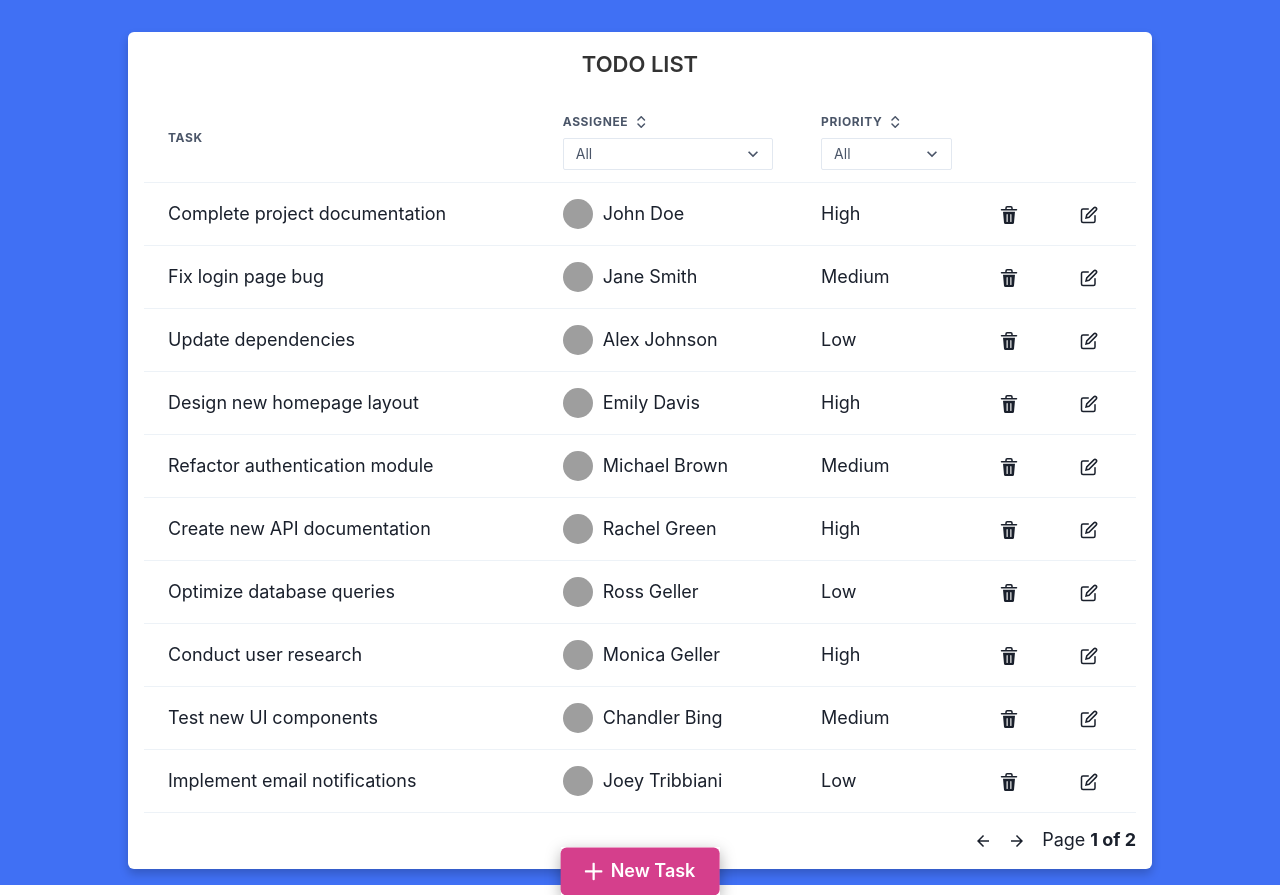
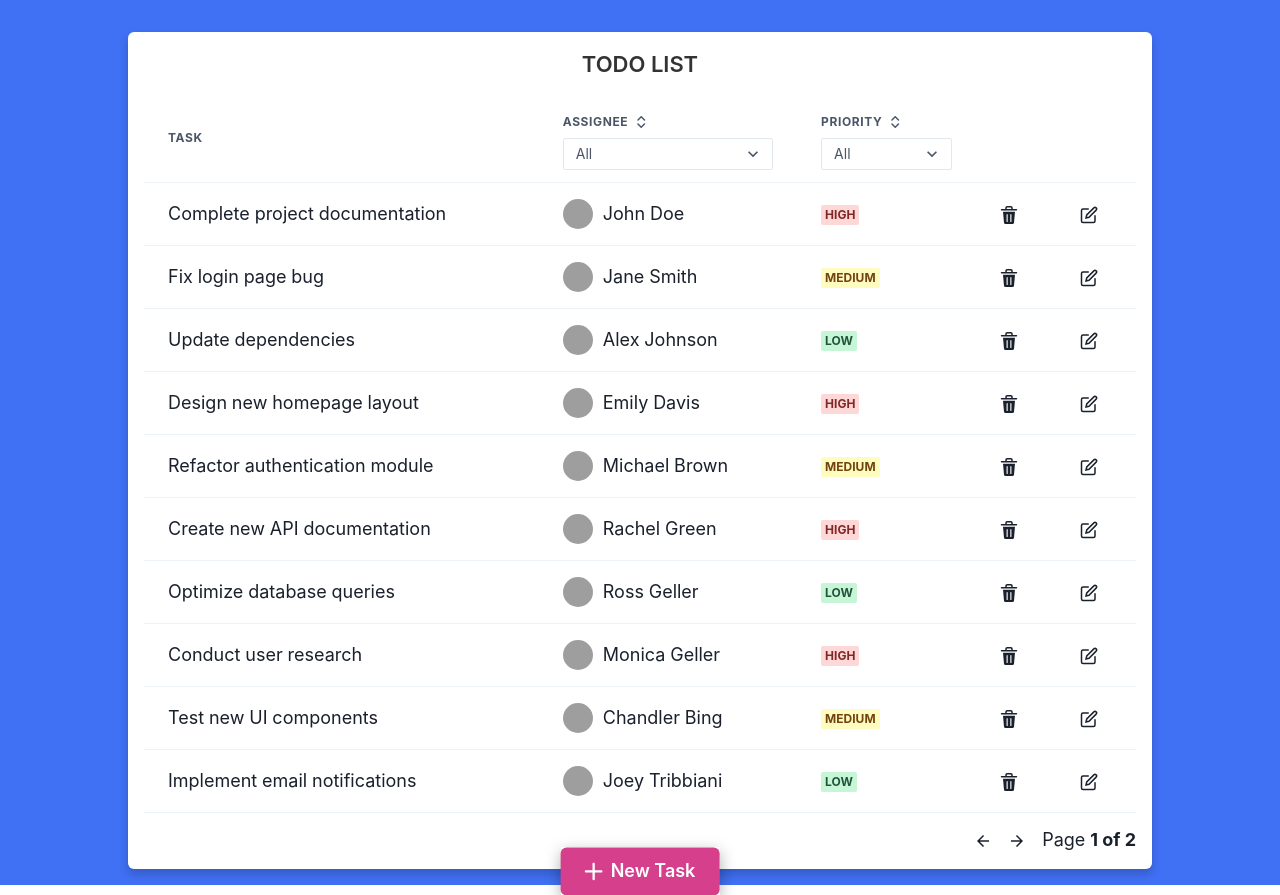
Before and after one commit to GigoDev/ToDoList, a React (Vite) app: page /todo in a window 1280 px wide. Built offline with nearby package versions, Linux system fonts and the light colour scheme; grey boxes are pictures that could not be loaded.

Commit message:
Add a badge to priority

```diff
--- a/src/assets/styles/basics/_layout.scss
+++ /dev/null
@@ -1,4 +0,0 @@
-// .main-container {
-//     display: grid;
-//     place-items: center;
-// }
--- a/src/assets/styles/main.scss
+++ b/src/assets/styles/main.scss
@@ -5,7 +5,6 @@
 
 // Basics
 @import "basics/helpers";
-@import "basics/layout";
 @import "basics/base";
 
 // pages
--- a/src/assets/styles/pages/_TodoEdit.scss
+++ b/src/assets/styles/pages/_TodoEdit.scss
@@ -13,10 +13,6 @@
     background-color: #fff;
     border-radius: 6px;
     box-shadow: 0 5px 10px rgba(0, 0, 0, 0.2);
-    // box-shadow:
-    // 0 0 0 100vmax rgba(0, 0, 0, 0.5),
-    // -3px 1px 28px #00000043;
-
 
     h1 {
         align-self: center;
--- a/src/cmps/ReactTable.jsx
+++ b/src/cmps/ReactTable.jsx
@@ -20,6 +20,7 @@ import {
     TableCaption,
     TableContainer,
     Input,
+    Badge,
 } from '@chakra-ui/react'
 
 import { Filter } from './Filter'
@@ -48,7 +49,6 @@ export const ReactTable = memo(function ReactTable({ data, onRemoveTodo, paginat
                             <img className='avatar'
                                 src={`https://api.dicebear.com/9.x/personas/svg?seed=${assigneeName}`}
                                 alt="Assignee Avatar"
-                                // style={{ width: '30px', height: '30px', borderRadius: '50%', marginRight: '10px' }}
                             />
                             <span>{assigneeName}</span>
                         </div>
@@ -61,6 +61,26 @@ export const ReactTable = memo(function ReactTable({ data, onRemoveTodo, paginat
             {
                 accessorKey: 'priority',
                 header: () => 'Priority',
+                cell: info => {
+                    const priority = info.getValue();
+                    let colorScheme = '';
+
+                    switch (priority) {
+                        case 'Low':
+                            colorScheme = 'green';
+                            break;
+                        case 'Medium':
+                            colorScheme = 'yellow';
+                            break;
+                        case 'High':
+                            colorScheme = 'red';
+                            break;
+                        default:
+                            colorScheme = 'gray';
+                    }
+
+                    return <Badge colorScheme={colorScheme}>{priority}</Badge>;
+                },
                 meta: {
                     filterVariant: 'select',
                 }, sortingFn: (rowA, rowB) => {
```
